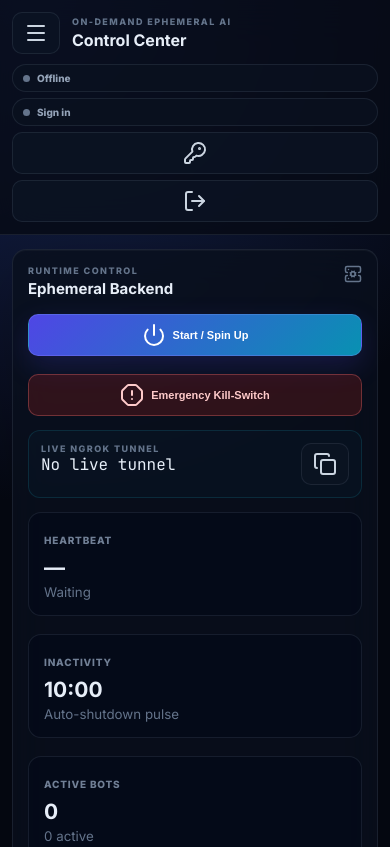
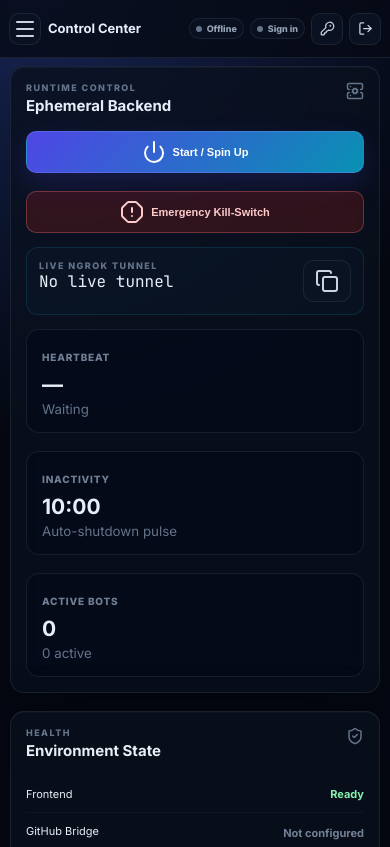
Before and after one commit to rjbaiwork-netizen/AI-Agent-Multi-Bot-Platform, a plain HTML site: page docs/index.html in a window 390 px wide. Shown: the top 847 px of the page. Drawn offline with nearby package versions, Linux system fonts and the light colour scheme.

Commit message:
fix(ui): re-architect mobile header to compact single-row design

```diff
--- a/docs/css/style.css
+++ b/docs/css/style.css
@@ -7,3 +7,149 @@ html,body,#app-content,.view-host,.view,.panel,.view-grid,.view-grid>*,.metric-s
 img,svg,video,canvas{max-width:100%;height:auto}.field,button,.secondary-btn,.primary-btn,.danger-btn,.ghost-btn,.icon-btn{max-width:100%}button{white-space:normal;overflow-wrap:anywhere}.panel-head>div{min-width:0}.panel-head h2,.panel-head p{overflow-wrap:anywhere}.bot-card-title h3,.bot-card-title .mono,.stat-row span,.stat-row b{overflow-wrap:anywhere;word-break:break-word}
 @media(max-width:768px){body{overflow-x:hidden}.topbar,.topbar-left,.topbar-actions{width:100%}.topbar-left{flex:1 1 100%}.topbar-actions{flex:1 1 100%;align-items:stretch}.topbar-actions>*{max-width:100%}.panel{width:100%;overflow:hidden}.panel.flush{overflow:hidden}.view-grid,.metric-strip,.bot-registry-grid{width:100%;grid-template-columns:minmax(0,1fr)}.action-row{width:100%;align-items:stretch}.action-row>*{flex:1 1 auto;max-width:100%}.auth-inline-card{flex-wrap:wrap}.auth-inline-card>*{max-width:100%}.profile-hero-actions{align-items:stretch}.profile-hero-actions>*{max-width:100%}.profile-hero-actions .status-badge{white-space:normal}.bot-card-top{min-width:0;flex-wrap:wrap}.bot-status{max-width:100%}.bot-form .view-grid{grid-template-columns:minmax(0,1fr)}.bot-form .action-row{flex-direction:column}.bot-form .action-row>*{width:100%}.admin-profile-modal{max-height:calc(100vh - 16px);overflow:auto}.admin-profile-modal form{width:100%;box-sizing:border-box}.admin-profile-form-grid{width:100%}}
 @media(max-width:480px){.topbar{gap:10px}.topbar-actions{gap:6px}.topbar-actions>*{width:100%}.topbar-actions .ghost-btn{display:flex}.profile-hero{width:100%}.profile-hero-actions{grid-column:1/-1}.profile-hero-actions>*{width:100%;margin-left:0!important}.metric{width:100%}.stat-row{width:100%}.tunnel{width:100%}.bot-card-top{align-items:flex-start}.bot-avatar{flex:none}.bot-card-title{min-width:0}.admin-profile-modal{width:calc(100vw - 16px)}}
+
+/* Compact single-row mobile header */
+@media(max-width:768px){
+  .topbar{
+    height:60px;
+    min-height:60px;
+    width:100%;
+    padding:8px 12px;
+    gap:8px;
+    flex-wrap:nowrap;
+    align-items:center;
+    justify-content:space-between;
+    overflow:hidden;
+  }
+  .topbar-left{
+    width:auto;
+    min-width:0;
+    flex:0 1 auto;
+    display:flex;
+    align-items:center;
+    gap:7px;
+    flex-wrap:nowrap;
+    overflow:hidden;
+  }
+  .topbar-left>div{
+    min-width:0;
+    overflow:hidden;
+  }
+  .topbar-left .eyebrow{
+    display:none;
+  }
+  .topbar h1{
+    margin:0;
+    font-size:14px;
+    line-height:1.1;
+    white-space:nowrap;
+    overflow:hidden;
+    text-overflow:ellipsis;
+  }
+  .topbar-actions{
+    width:auto;
+    min-width:0;
+    flex:0 0 auto;
+    display:flex;
+    flex-direction:row;
+    align-items:center;
+    justify-content:flex-end;
+    flex-wrap:nowrap;
+    gap:8px;
+    overflow:hidden;
+  }
+  .topbar-actions .status-badge{
+    flex:0 1 auto;
+    min-width:0;
+    max-width:115px;
+    padding:5px 7px;
+    gap:5px;
+    font-size:10px;
+    line-height:1;
+    white-space:nowrap;
+    overflow:hidden;
+    text-overflow:ellipsis;
+  }
+  .topbar-actions .status-badge .status-dot{
+    width:6px;
+    height:6px;
+    flex:0 0 6px;
+  }
+  .topbar-actions .repo-pill{
+    display:none;
+  }
+  .topbar-actions .ghost-btn{
+    width:34px;
+    min-width:34px;
+    max-width:34px;
+    height:34px;
+    min-height:34px;
+    padding:0;
+    flex:0 0 34px;
+    gap:0;
+    border-radius:9px;
+  }
+  .topbar-actions .ghost-btn span{
+    display:none;
+  }
+  .topbar-actions .ghost-btn svg{
+    width:15px;
+    height:15px;
+    flex:0 0 15px;
+  }
+  #app-content{
+    width:100%;
+    padding:10px 12px 2rem;
+  }
+  #app-content>.view{
+    padding-top:0;
+  }
+}
+@media(max-width:480px){
+  .topbar{
+    height:58px;
+    min-height:58px;
+    padding:7px 9px;
+    gap:6px;
+  }
+  .topbar-left{
+    flex:1 1 auto;
+  }
+  .topbar-left .mobile-only{
+    width:32px;
+    min-width:32px;
+    height:32px;
+    padding:0;
+    flex:0 0 32px;
+  }
+  .topbar h1{
+    font-size:13px;
+  }
+  .topbar-actions{
+    gap:6px;
+  }
+  .topbar-actions .status-badge{
+    max-width:88px;
+    padding:5px 6px;
+    font-size:9px;
+  }
+  .topbar-actions .ghost-btn{
+    width:32px;
+    min-width:32px;
+    max-width:32px;
+    height:32px;
+    min-height:32px;
+    flex-basis:32px;
+  }
+  #app-content{
+    padding:8px 10px 1.5rem;
+  }
+}
+@media(max-width:380px){
+  .topbar h1{
+    display:none;
+  }
+  .topbar-actions .status-badge{
+    max-width:78px;
+  }
+}
```
